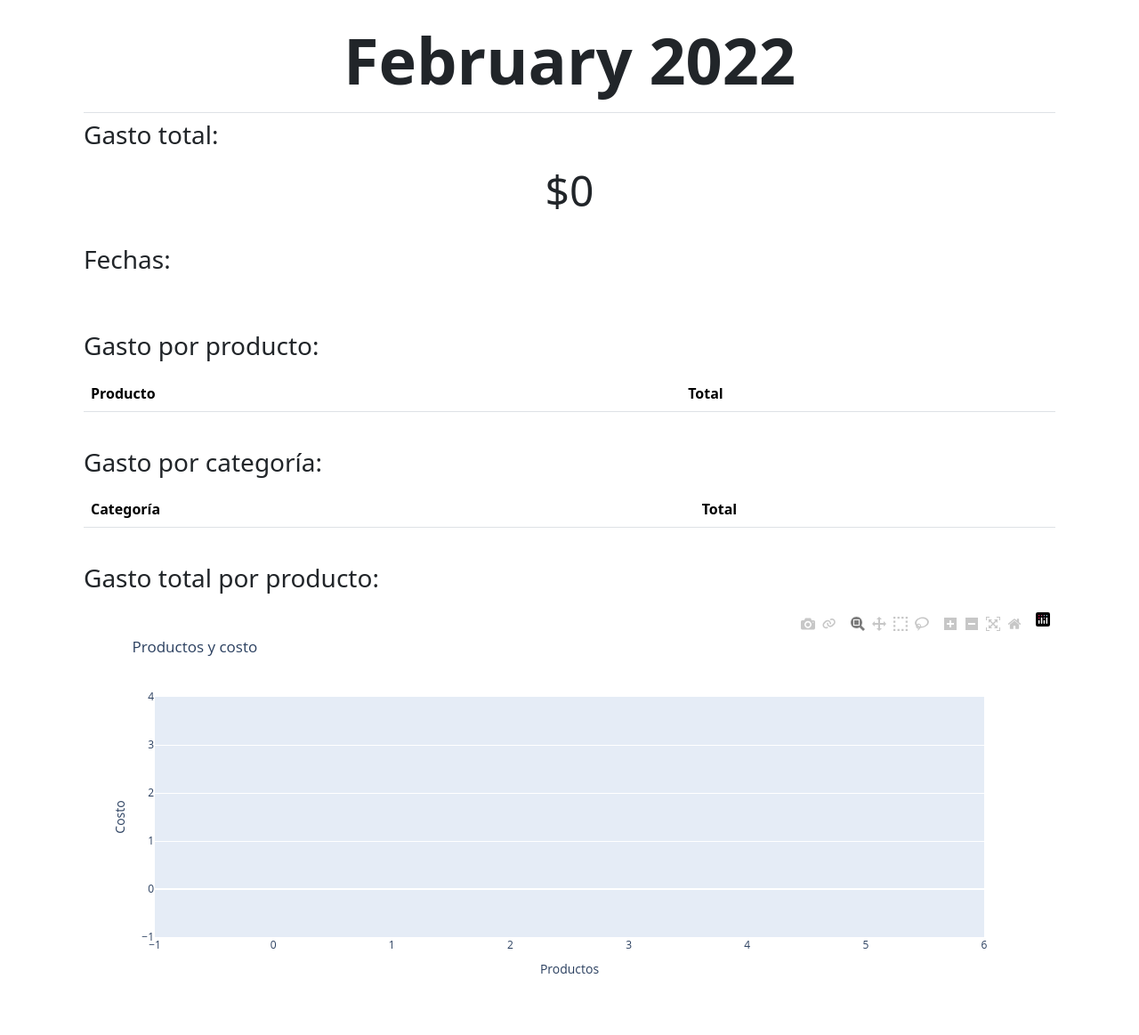
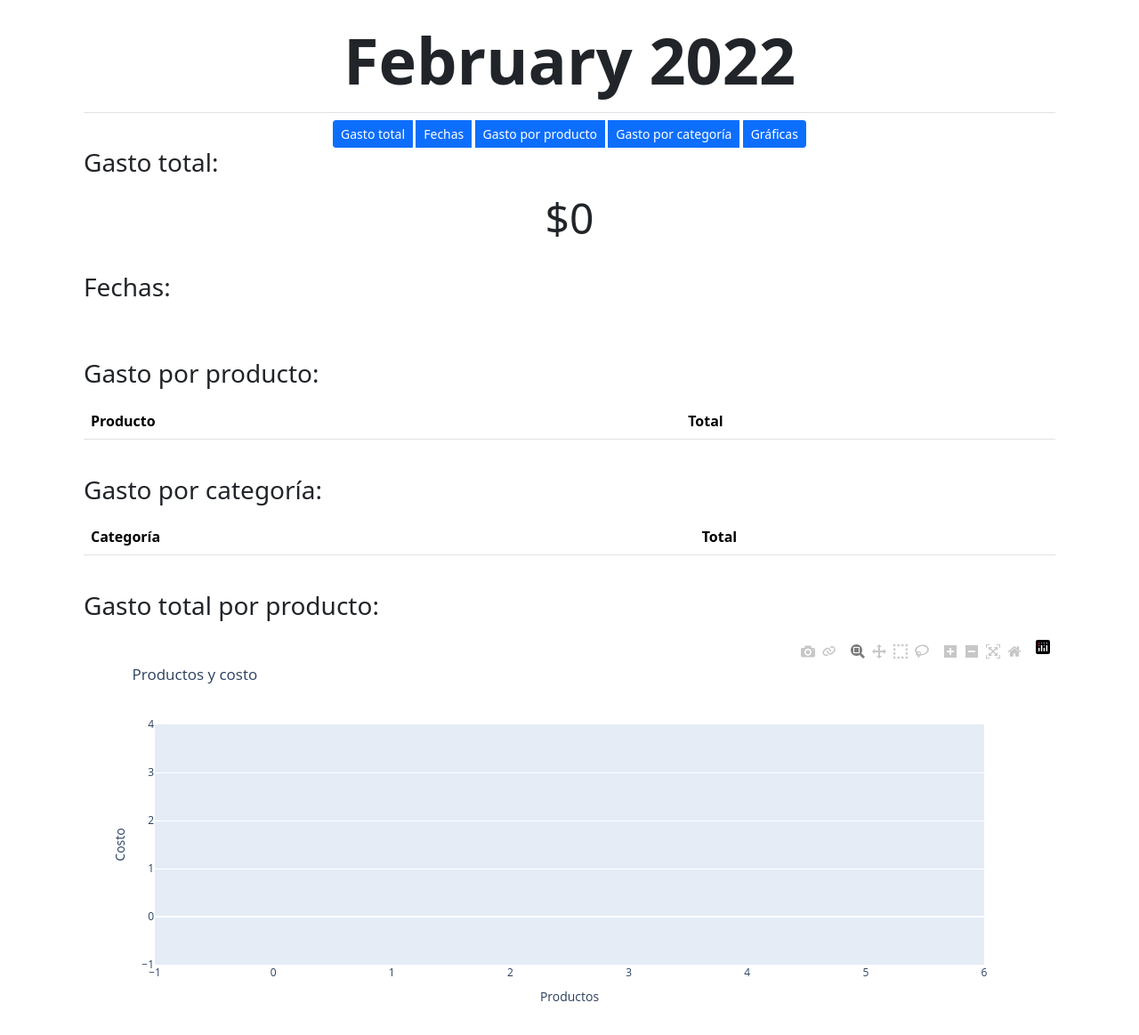
Before and after one commit to LuisMtzGarcia/Grocery_Shopping_Registry, a Django app: page /2022/02/ in a window 1280 px wide. Shown: the part 58-1221 px from the top of the page at 89% size. Run offline with Django 4.2, Linux system fonts and the light colour scheme; the visitor is signed in with stand-in values (Sample User, id 1); data that the repository does not hold is empty; some libraries are stand-ins or nearby versions.

Commit message:
Added navigation buttons to MonthView template.

```diff
--- a/shopping_registry/templates/shopping_registry/month_view.html
+++ b/shopping_registry/templates/shopping_registry/month_view.html
@@ -10,8 +10,27 @@
 
 {% block content %}
 
+<!-- Buttons with functions related to the MonthView. -->
+<div class="d-grid gap-2 d-md-block text-center btn-group btn-group-sm" role="group" aria-label="Function buttons">
+    <a href="#Gasto-total" role="button" class="btn btn-primary">
+        Gasto total
+    </a>
+    <a href="#Fechas" role="button" class="btn btn-primary">
+        Fechas
+    </a>
+    <a href="#Gasto-producto" role="button" class="btn btn-primary">
+        Gasto por producto
+    </a>
+    <a href="#Gasto-categoria" role="button" class="btn btn-primary">
+        Gasto por categoría
+    </a>
+    <a href="#Graficas" role="button" class="btn btn-primary">
+        Gráficas
+    </a>
+</div>
+
 <!-- Displays the total spent in the selected month. -->
-<div class="bd-heading align-self-start mb-3 mt-x1-0 mb-x1-2">
+<div class="bd-heading align-self-start mb-3 mt-x1-0 mb-x1-2" id="Gasto-total">
     <h3>
         Gasto total:
     </h3>
@@ -24,7 +43,7 @@
 
 <!-- Displays all the dates registered in the month. -->
 <br>
-<div class="bd-heading align-self-start mb-3 mt-x1-0 mb-x1-2">
+<div id="Fechas" class="bd-heading align-self-start mb-3 mt-x1-0 mb-x1-2">
     <h3>
         Fechas:
     </h3>
@@ -41,7 +60,7 @@
 
 <!-- Table to display the product and the total spent. -->
 <br>
-<div class="bd-heading align-self-start mb-3 mt-x1-0 mb-x1-2">
+<div id="Gasto-producto" class="bd-heading align-self-start mb-3 mt-x1-0 mb-x1-2">
     <h3>
         Gasto por producto:
     </h3>
@@ -72,7 +91,7 @@
 </table>
 <!-- Table to display the total spent per category of products. -->
 <br>
-<div class="bd-heading align-self-start mb-3 mt-x1-0 mb-x1-2">
+<div id="Gasto-categoria" class="bd-heading align-self-start mb-3 mt-x1-0 mb-x1-2">
     <h3>
         Gasto por categoría:
     </h3>
@@ -105,7 +124,7 @@
 </table>
 <!-- Graphs -->
 <br>
-<div class="bd-heading align-self-start mb-3 mt-x1-0 mb-x1-2">
+<div id="Graficas" class="bd-heading align-self-start mb-3 mt-x1-0 mb-x1-2">
     <h3>
         Gasto total por producto:
     </h3>
```
